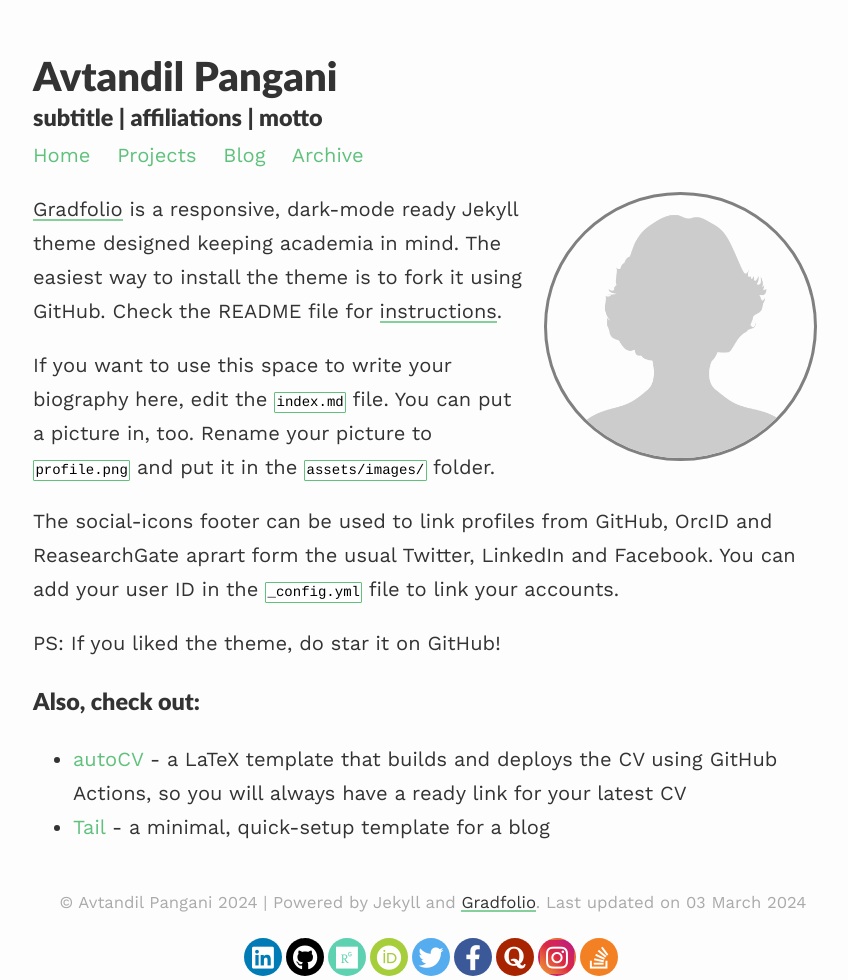
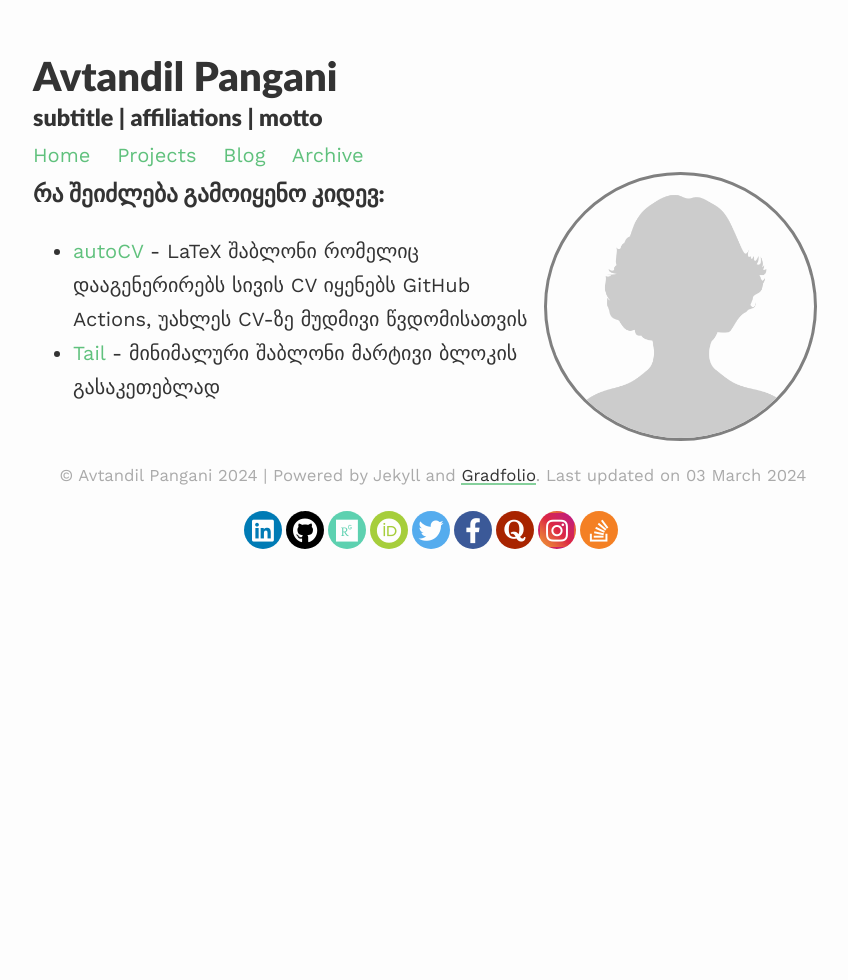
Before and after one commit to avtotrainer/portfolio, a Jekyll site: the page built from index.md, in a window 1280 px wide. Shown: the whole page, without its empty margins (207-1055 px from the left). Built offline with Jekyll 4.4.1, drawn with Linux system fonts in a browser that asks for light colours; nearby versions of some CDN libraries.

Commit message:
Update index.md

```diff
--- a/index.md
+++ b/index.md
@@ -7,15 +7,10 @@ profile:
 published: true
 ---
 
-[Gradfolio](https://github.com/jitinnair1/gradfolio){:target="_blank"} is a responsive, dark-mode ready Jekyll theme designed keeping academia in mind. The easiest way to install the theme is to fork it using GitHub. Check the README file for [instructions](https://github.com/jitinnair1/gradfolio#installation){:target="_blank"}.
 
-If you want to use this space to write your biography here, edit the `index.md` file. You can put a picture in, too. Rename your picture to `profile.png` and put it in the `assets/images/` folder.
 
-The social-icons footer can be used to link profiles from GitHub, OrcID and ReasearchGate aprart form the usual Twitter, LinkedIn and Facebook. You can add your user ID in the `_config.yml` file to link your accounts.
 
-PS: If you liked the theme, do star it on GitHub!
+### რა შეიძლება გამოიყენო კიდევ:
 
-### Also, check out:
-
-- [autoCV](https://github.com/jitinnair1/autocv) - a LaTeX template that builds and deploys the CV using GitHub Actions, so you will always have a ready link for your latest CV
-- [Tail](https://github.com/jitinnair1/tail) - a minimal, quick-setup template for a blog
+- [autoCV](https://github.com/jitinnair1/autocv) - LaTeX შაბლონი რომელიც დააგენერირებს სივის CV იყენებს GitHub Actions, უახლეს CV-ზე მუდმივი წვდომისათვის
+- [Tail](https://github.com/jitinnair1/tail) - მინიმალური შაბლონი მარტივი ბლოკის გასაკეთებლად
```
